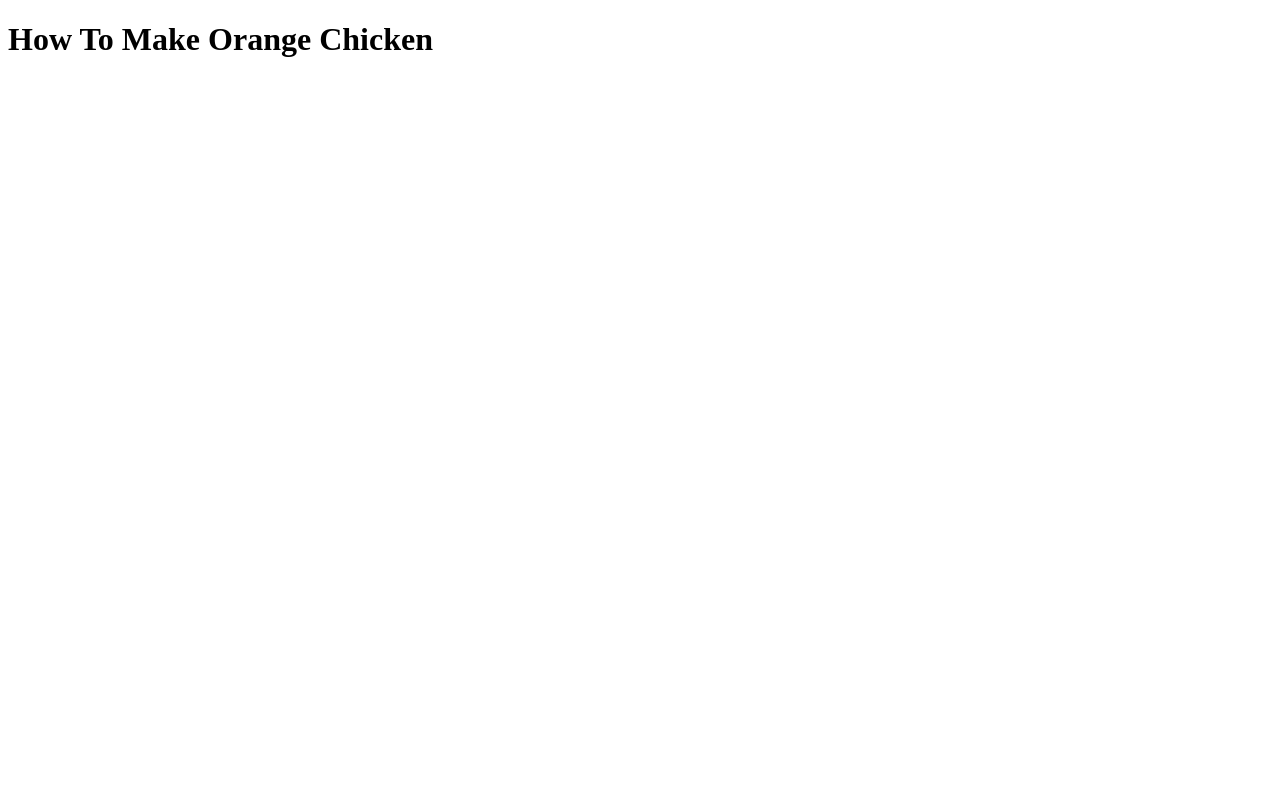
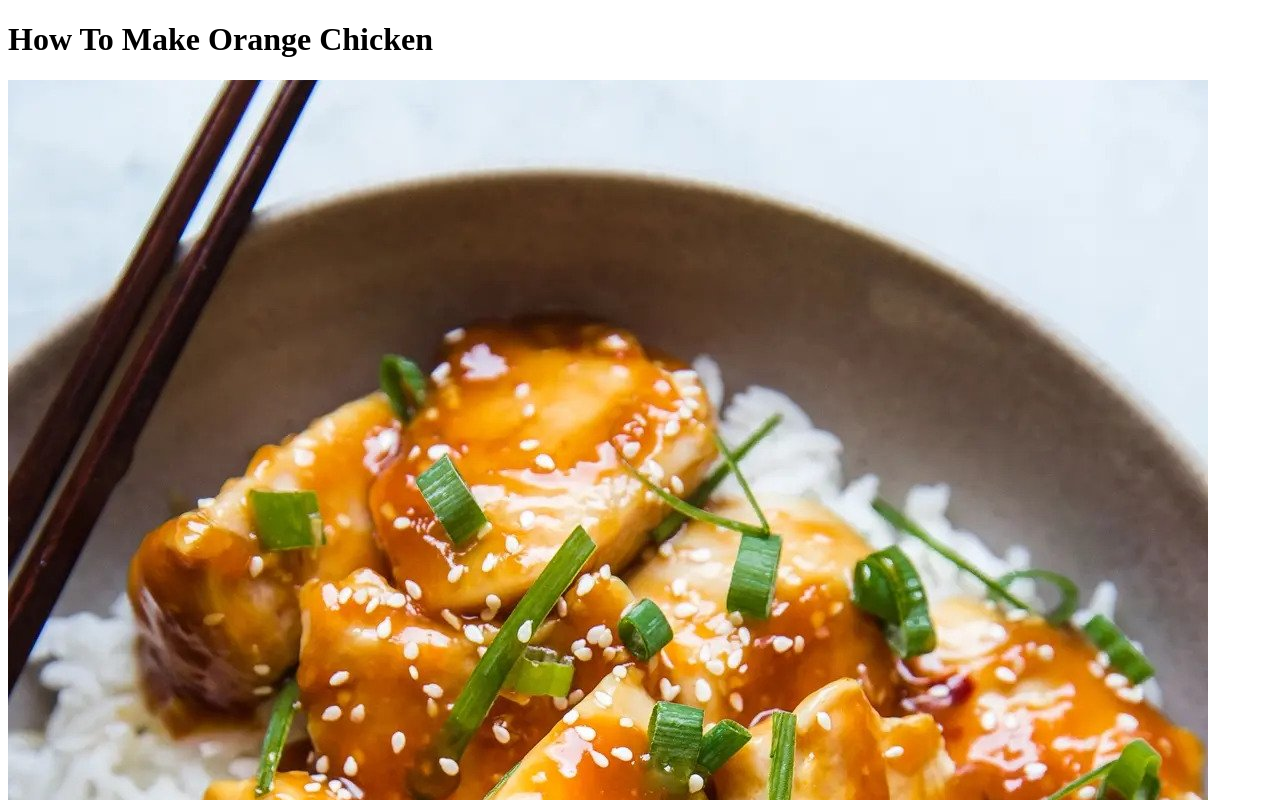
Before and after one commit to DirtyDan08/odin-recipes, a plain HTML site: page recipes/ochicken.html in a window 1280 px wide. Shown: the top 800 px of the page. Drawn offline with Linux system fonts and the light colour scheme.

Commit message:
Added recipe image to ochicken.html

```diff
--- a/recipes/ochicken.html
+++ b/recipes/ochicken.html
@@ -7,6 +7,8 @@
 
     <body>
         <h1>How To Make Orange Chicken</h1>
+            <img src="../imgs/img_ochicken.jpg">
+
 
     </body>
 
```
